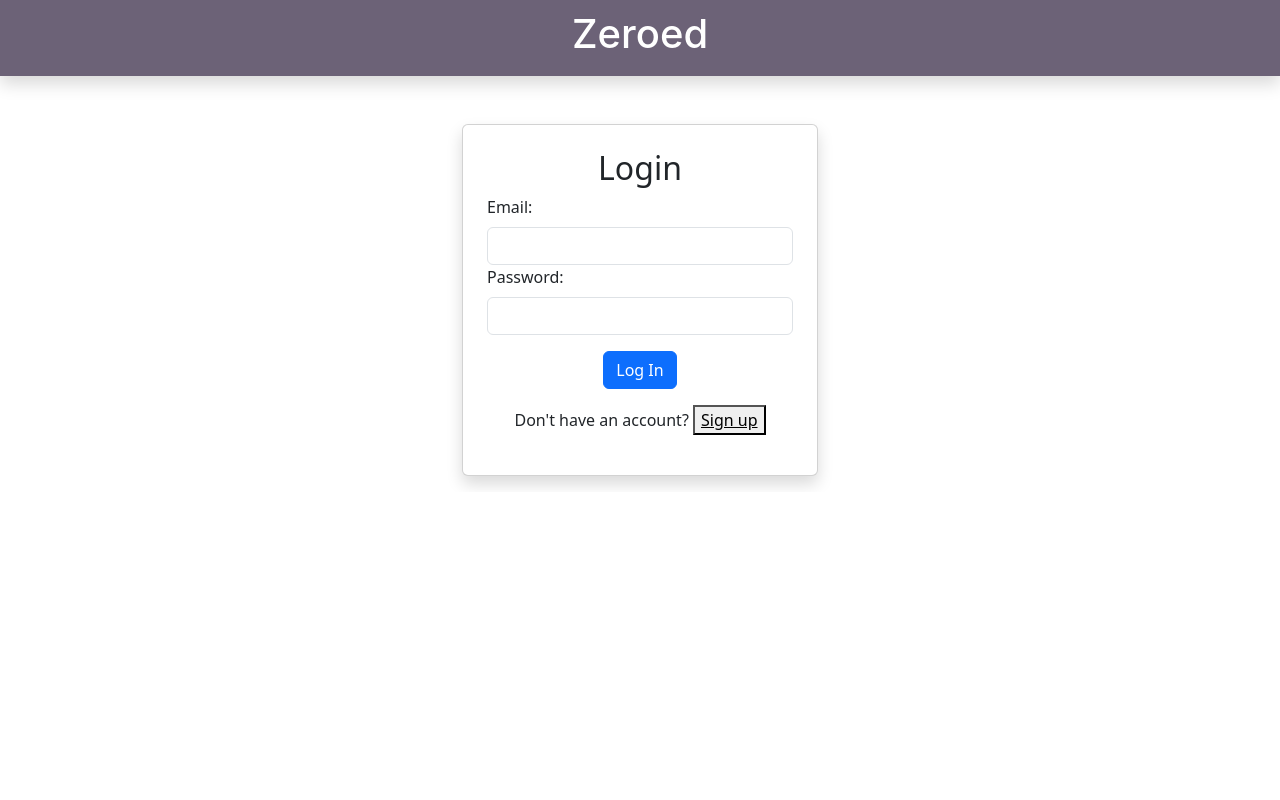
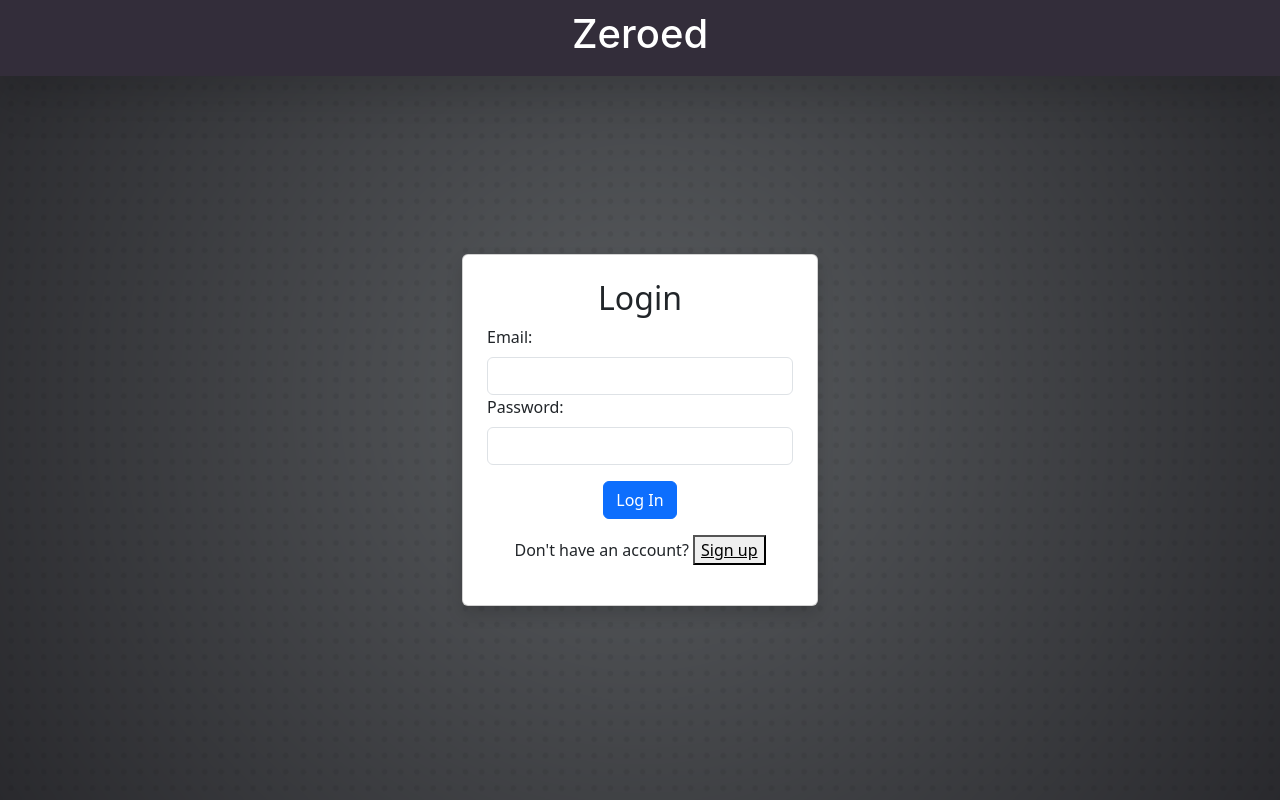
Before and after one commit to matthewghuang/zeroed, a React (Vite) app in the folder frontend/: page /login in a window 1280 px wide. Built offline with nearby package versions, Linux system fonts and the light colour scheme.

Commit message:
basic login page formatting

```diff
--- a/frontend/src/Pages/LoginPage.tsx
+++ b/frontend/src/Pages/LoginPage.tsx
@@ -2,14 +2,21 @@ import { useState } from 'react';
 import LoginHeader from '../components/LoginHeader';
 import LoginForm from '../components/LoginForm';
 import RegisterForm from '../components/RegisterForm';
+import bgImage from '../assets/zeroedBG.png';
 
 function LoginPage() {
     const [isRegistering, setIsRegistering] = useState(false);
 
     return (
-    <div>
+    <div className="d-flex flex-column vh-100 overflow-hidden" style={{
+                backgroundImage: `url(${bgImage})`,
+                backgroundSize: 'cover',
+                backgroundPosition: 'center',
+                backgroundRepeat: 'no-repeat'
+            }}>
+
         <LoginHeader />
-        <div className="container mt-5">
+        <div className="container d-flex flex-column vh-100 flex-grow-1 justify-content-center">
             <div className="row justify-content-center">
                 <div className="col-md-6 col-lg-4">
                     <main className="form-container">
--- a/frontend/src/components/LoginHeader.tsx
+++ b/frontend/src/components/LoginHeader.tsx
@@ -1,7 +1,7 @@
 function LoginHeader() {
 
   return (
-    <header className="login-header shadow">
+    <header className="login-header shadow-lg">
         <h1 className="logo">Zeroed</h1>
     </header>
   )
--- a/frontend/src/index.css
+++ b/frontend/src/index.css
@@ -9,7 +9,7 @@ html, body {
 .login-header {
   padding: 10px;
   text-align: center;
-  background: #6c6277;
+  background: #332d3a;
   color: white;
   font-size: 20px;
   font-family: -apple-system, BlinkMacSystemFont, 'Segoe UI', Roboto, Oxygen, Ubuntu, Cantarell, 'Open Sans', 'Helvetica Neue', sans-serif;
```
Also changed, not shown: frontend/src/assets/zeroedBG.png (added).
